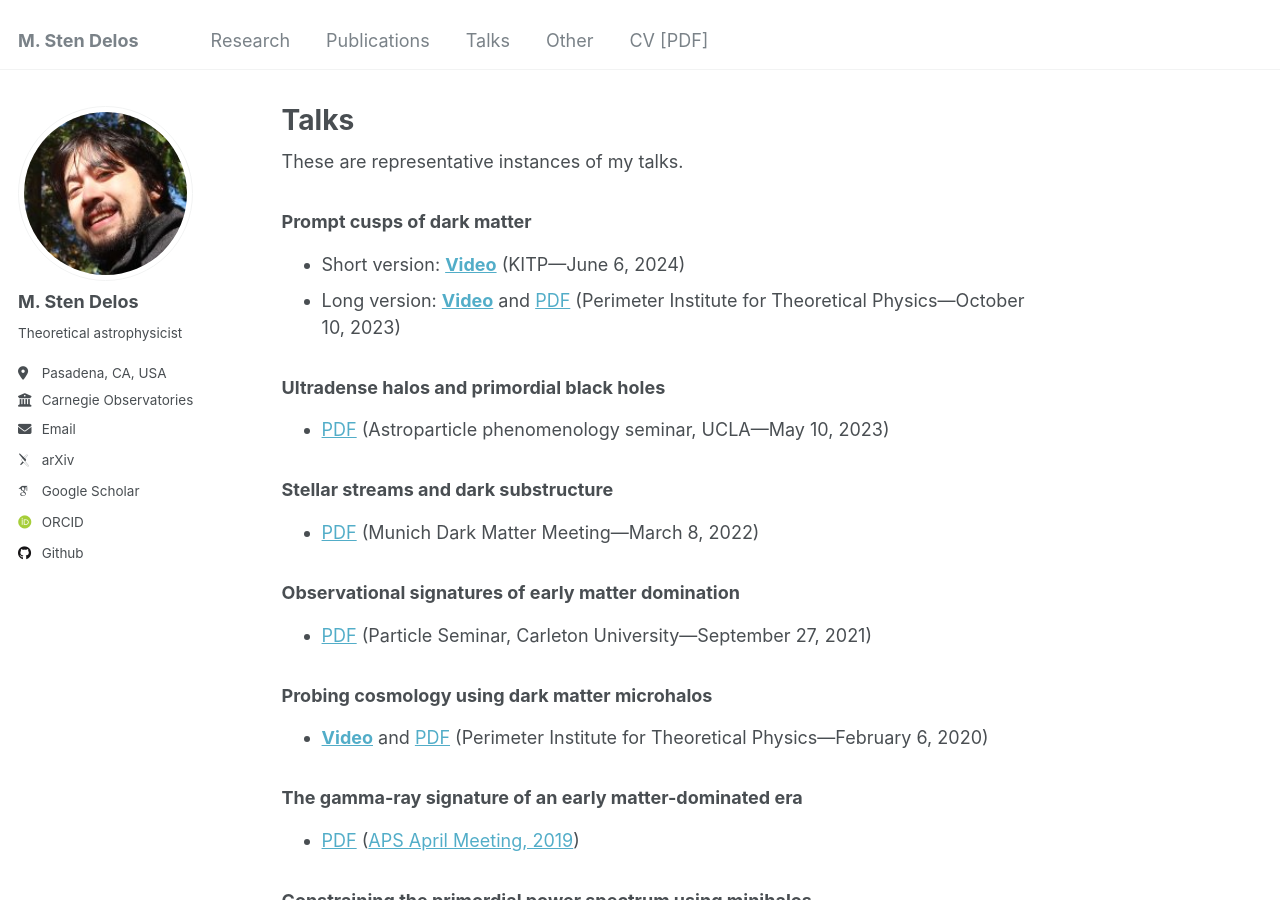
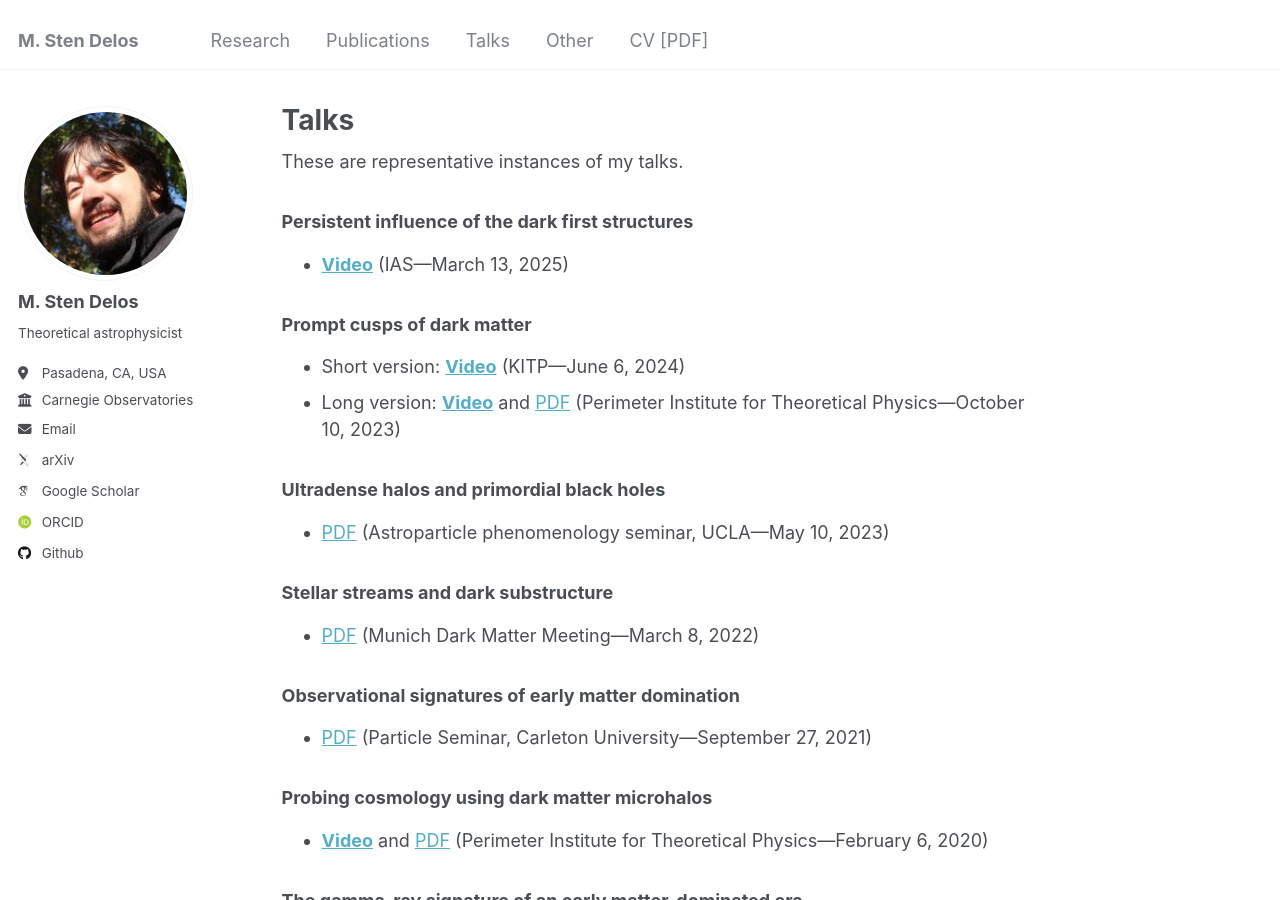
Before and after one commit to delos/delos.github.io, a Jekyll site: the page built from _pages/talks.md, in a window 1280 px wide and 900 px high. Built offline with Jekyll 4.4.1, drawn with Linux system fonts in a browser that asks for light colours; some web fonts are replaced.

Commit message:
2025 update

```diff
--- a/_pages/talks.md
+++ b/_pages/talks.md
@@ -8,6 +8,9 @@ redirect_from:
 ---
 
 These are representative instances of my talks.
+
+### Persistent influence of the dark first structures
+- [**Video**](https://youtu.be/bQmImki4HTg?si=5h-I-KUxXpMfixM1) (IAS---March 13, 2025)
 
 ### Prompt cusps of dark matter
 - Short version: [**Video**](https://online.kitp.ucsb.edu/online/darkmatter-c24/delos/) (KITP---June 6, 2024)
```
Also changed, not shown: 1 other file.
